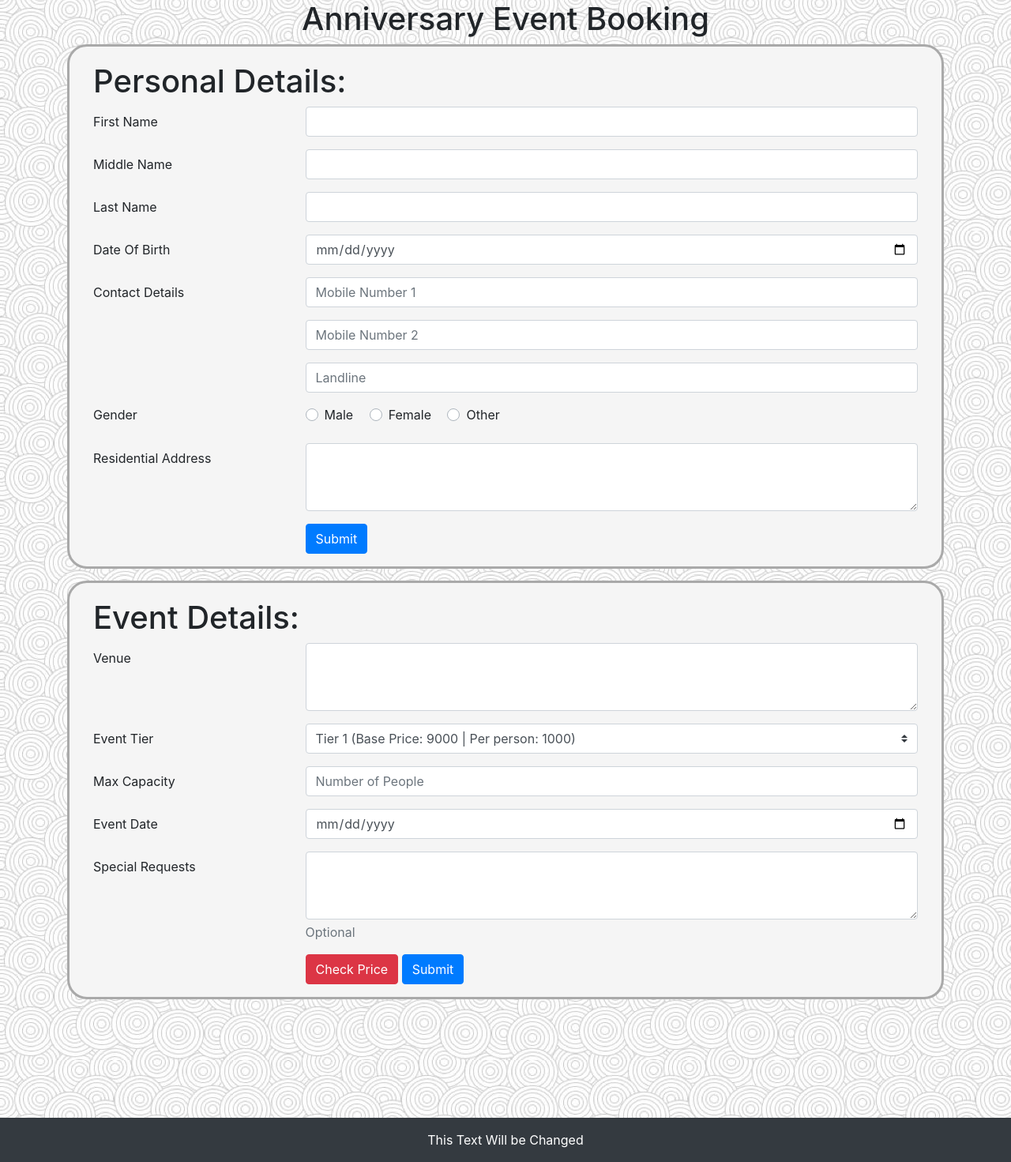
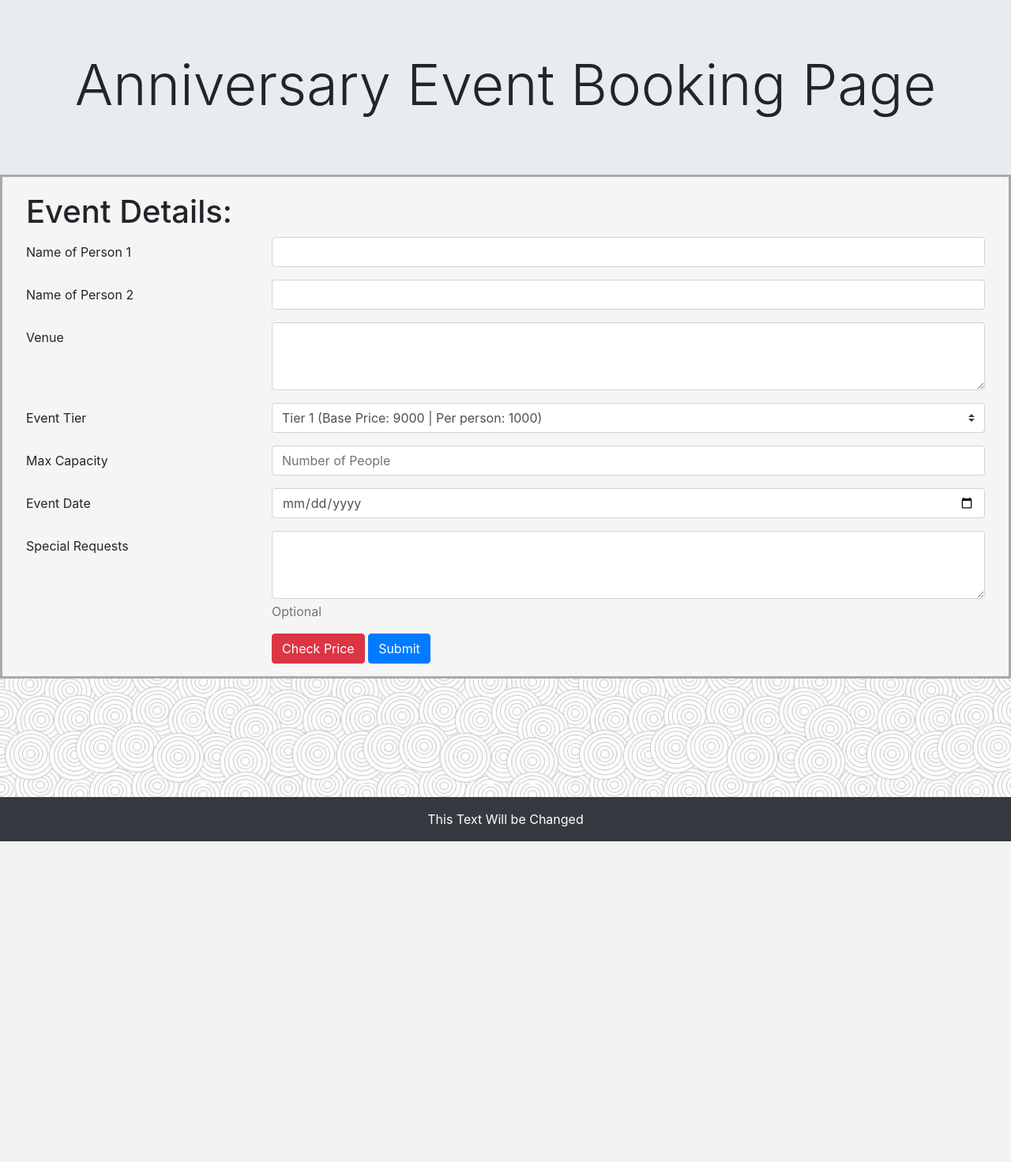
Before and after one commit to AceAltair13/Event-Management-System--Flask, a Flask app: page /anniversary in a window 1280 px wide. Shown: the part 58-1529 px from the top of the page at 79% size. After the commit the page ends 1123 px from the top, so only its background shows below. Run offline with Flask 2, Linux system fonts and the light colour scheme; a user stored in the database is signed in; some libraries are stand-ins or nearby versions.

Commit message:
Code Reformat

```diff
--- a/templates/booking.html
+++ b/templates/booking.html
@@ -2,155 +2,106 @@
 
 {% block head %}
 <title>Book Event</title>
-<link rel="stylesheet" href="{{ url_for('static', filename='booking.css') }}">
+<link rel="stylesheet" href="{{ url_for('static', filename='personal.css') }}">
 {% endblock head %}
 
 {% block body %}
 <div>
-  <h1>
-    <center>
-      {{ event }} Event Booking
-    </center>
-  </h1>
-</div>
+  <div class="jumbotron jumbotron-fluid">
     <div class="container">
-  <div id="edit-form" class='details'>
-    <h1>
-      Personal Details:
-    </h1>
-    <form action="" method="POST">
-      <div class="form-group row">
-        <label for="fname" class="col-3 col-form-label">First Name</label>
-        <div class="col-9">
-          <input id="fname" name="fname" type="text" class="form-control" required="required">
-        </div>
-      </div>
-      <div class="form-group row">
-        <label for="mname" class="col-3 col-form-label">Middle Name</label>
-        <div class="col-9">
-          <input id="mname" name="mname" type="text" class="form-control">
-        </div>
-      </div>
-      <div class="form-group row">
-        <label for="lname" class="col-3 col-form-label">Last Name</label>
-        <div class="col-9">
-          <input id="lname" name="lname" type="text" class="form-control" required="required">
-        </div>
-      </div>
-      <div class="form-group row">
-        <label for="dob" class="col-3 col-form-label">Date Of Birth</label>
-        <div class="col-9">
-          <input id="dob" name="dob" type="date" class="form-control" required="required" onkeydown="return false">
-        </div>
-      </div>
-      <div class="form-group row">
-        <label for="contact1" class="col-3 col-form-label">Contact Details</label>
-        <div class="col-9">
-          <input id="contact1" name="contact1" placeholder="Mobile Number 1" type="text" required="required"
-            class="form-control">
-        </div>
-      </div>
-      <div class="form-group row">
-        <label class="col-3"></label>
-        <div class="col-9">
-          <input id="contact2" name="contact2" placeholder="Mobile Number 2" type="text" class="form-control">
-        </div>
-      </div>
-      <div class="form-group row">
-        <label for="contact3" class="col-3 col-form-label"></label>
-        <div class="col-9">
-          <input id="contact3" name="contact3" placeholder="Landline" type="text" class="form-control">
-        </div>
-      </div>
-      <div class="form-group row">
-        <label class="col-3">Gender</label>
-        <div class="col-9">
-          <div class="custom-control custom-radio custom-control-inline">
-            <input name="gender" id="gender_0" type="radio" class="custom-control-input" value="male"
-              required="required">
-            <label for="gender_0" class="custom-control-label">Male</label>
-          </div>
-          <div class="custom-control custom-radio custom-control-inline">
-            <input name="gender" id="gender_1" type="radio" class="custom-control-input" value="female"
-              required="required">
-            <label for="gender_1" class="custom-control-label">Female</label>
-          </div>
-          <div class="custom-control custom-radio custom-control-inline">
-            <input name="gender" id="gender_2" type="radio" class="custom-control-input" value="other"
-              required="required">
-            <label for="gender_2" class="custom-control-label">Other</label>
+      <h1 class="display-3"><center>{{ event }} Event Booking Page</center></h1>
     </div>
   </div>
 </div>
-      <div class="form-group row">
-        <label for="address" class="col-3 col-form-label">Residential Address</label>
-        <div class="col-9">
-          <textarea id="address" name="address" cols="40" rows="3" class="form-control" required="required"></textarea>
-        </div>
-      </div>
-      <div class="form-group row">
-        <div class="offset-3 col-9">
-          <button name="submit" type="submit" class="btn btn-primary">Submit</button>
-        </div>
-      </div>
-    </form>
-  </div>
-  <div id="edit-form" class='details' style="margin-top: 15px;">
+<div id="booking_form" class='details' style="margin-top: -33px;">
   <h1>
     Event Details:
   </h1>
   <form action="" method="POST">
-      {% if event == 'Other' %}
+    {% if event == 'Birthday' %}
+    <div class="form-group row">
+      <label for="ename" class="col-3 col-form-label">Birthday of</label>
+      <div class="col-9">
+        <input id="ename" name="ename" type="text" class="form-control"
+          required="required">
+      </div>
+    </div>
+    {% elif event == 'Anniversary' %}
+    <div class="form-group row">
+      <label for="ename" class="col-3 col-form-label">Name of Person 1</label>
+      <div class="col-9">
+        <input id="ename" name="ename" type="text" class="form-control"
+          required="required">
+      </div>
+    </div>
+    <div class="form-group row">
+      <label for="ename" class="col-3 col-form-label">Name of Person 2</label>
+      <div class="col-9">
+        <input id="ename" name="ename" type="text" class="form-control"
+          required="required">
+      </div>
+    </div>
+    {% elif event == 'Other' %}
     <div class="form-group row">
       <label for="ename" class="col-3 col-form-label">Event Name</label>
       <div class="col-9">
-          <input id="ename" name="ename" type="text" class="form-control" required="required">
+        <input id="ename" name="ename" type="text" class="form-control"
+          required="required">
       </div>
     </div>
     {% endif %}
     <div class="form-group row">
       <label for="textarea" class="col-3 col-form-label">Venue</label>
       <div class="col-9">
-          <textarea id="textarea" name="textarea" cols="40" rows="3" class="form-control"
+        <textarea id="textarea" name="textarea" cols="40" rows="3"
+          class="form-control"
           required="required"></textarea>
       </div>
     </div>
     <div class="form-group row">
       <label for="tier" class="col-3 col-form-label">Event Tier</label>
       <div class="col-9">
-          <select id="tier" name="tier" required="required" class="custom-select">
-            <option value="tier1">Tier 1 (Base Price: {{ t1_base }} | Per person: {{ t1_per }})</option>
-            <option value="tier2">Tier 2 (Base Price: {{ t2_base }} | Per person: {{ t2_per }})</option>
-            <option value="tier3">Tier 3 (Base Price: {{ t3_base }} | Per person: {{ t3_per }})</option>
-            <option value="tier4">Tier 4 (Base Price: {{ t4_base }} | Per person: {{ t4_per }})</option>
-
+        <select id="tier" name="tier" required="required"
+          class="custom-select">
+          <option value="tier1">Tier 1 (Base Price: {{ t1_base }} | Per
+            person: {{ t1_per }})</option>
+          <option value="tier2">Tier 2 (Base Price: {{ t2_base }} | Per
+            person: {{ t2_per }})</option>
+          <option value="tier3">Tier 3 (Base Price: {{ t3_base }} | Per
+            person: {{ t3_per }})</option>
+          <option value="tier4">Tier 4 (Base Price: {{ t4_base }} | Per
+            person: {{ t4_per }})</option>
         </select>
       </div>
     </div>
     <div class="form-group row">
       <label for="max" class="col-3 col-form-label">Max Capacity</label>
       <div class="col-9">
-          <input id="max" name="max" placeholder="Number of People" type="number" min='1' max='1000'
+        <input id="max" name="max" placeholder="Number of People"
+          type="number" min='1' max='1000'
           class="form-control">
       </div>
     </div>
     <div class="form-group row">
       <label for="edate" class="col-3 col-form-label">Event Date</label>
       <div class="col-9">
-          <input id="edate" name="edate" type="date" class="form-control" onkeydown="return false">
+        <input id="edate" name="edate" type="date" class="form-control"
+          onkeydown="return false">
       </div>
     </div>
     <div class="form-group row">
       <label for="requests" class="col-3 col-form-label">Special Requests</label>
       <div class="col-9">
-          <textarea id="requests" name="requests" cols="40" rows="3" aria-describedby="requestsHelpBlock"
+        <textarea id="requests" name="requests" cols="40" rows="3"
+          aria-describedby="requestsHelpBlock"
           class="form-control"></textarea>
         <span id="requestsHelpBlock" class="form-text text-muted">Optional</span>
       </div>
     </div>
     <div class="form-group row">
       <div class="offset-3 col-9">
-          <button name="price" class="btn btn-danger" data-target="#price_check" data-toggle="collapse">Check
+        <button name="price" class="btn btn-danger" data-target="#price_check"
+          data-toggle="collapse">Check
           Price</button>
         <button name="submit" type="submit" class="btn btn-primary">Submit</button>
       </div>
@@ -166,5 +117,4 @@
     </div>
   </form>
 </div>
-</div>
 {% endblock body %}
```
Also changed, not shown: static/signin.css (+7 -1 lines), templates/base.html (+31 -15 lines), templates/dashboard.html (+5 -3 lines), templates/index.html (+73 -38 lines), templates/login.html (+15 -8 lines), templates/register.html (+22 -13 lines). Lines whose indentation alone changed are shown as unchanged.
